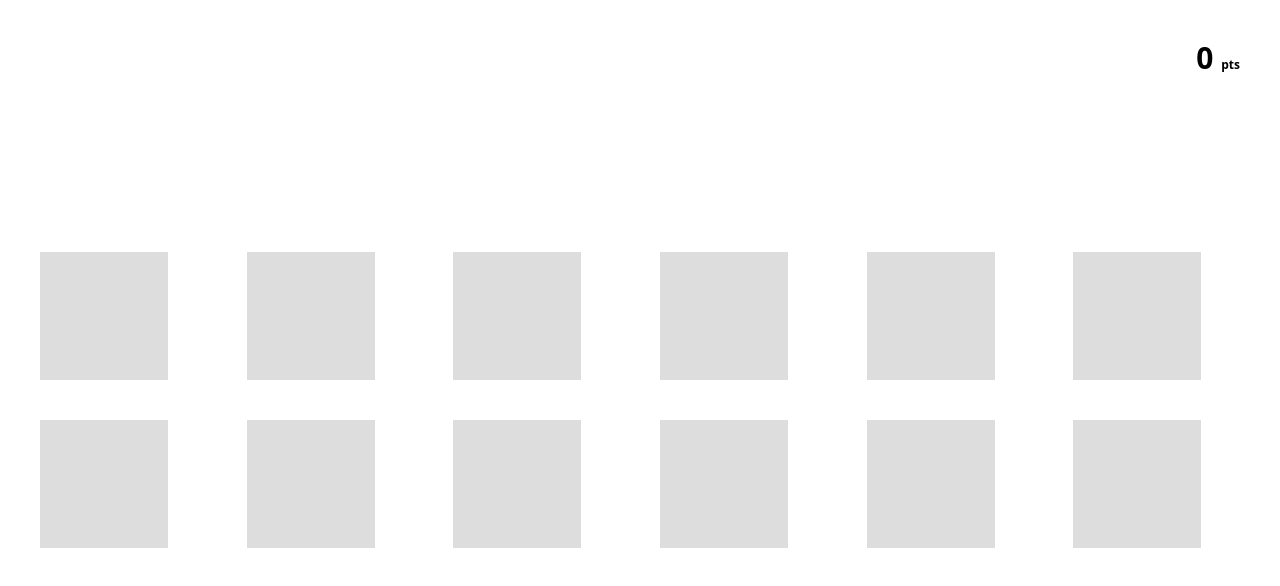
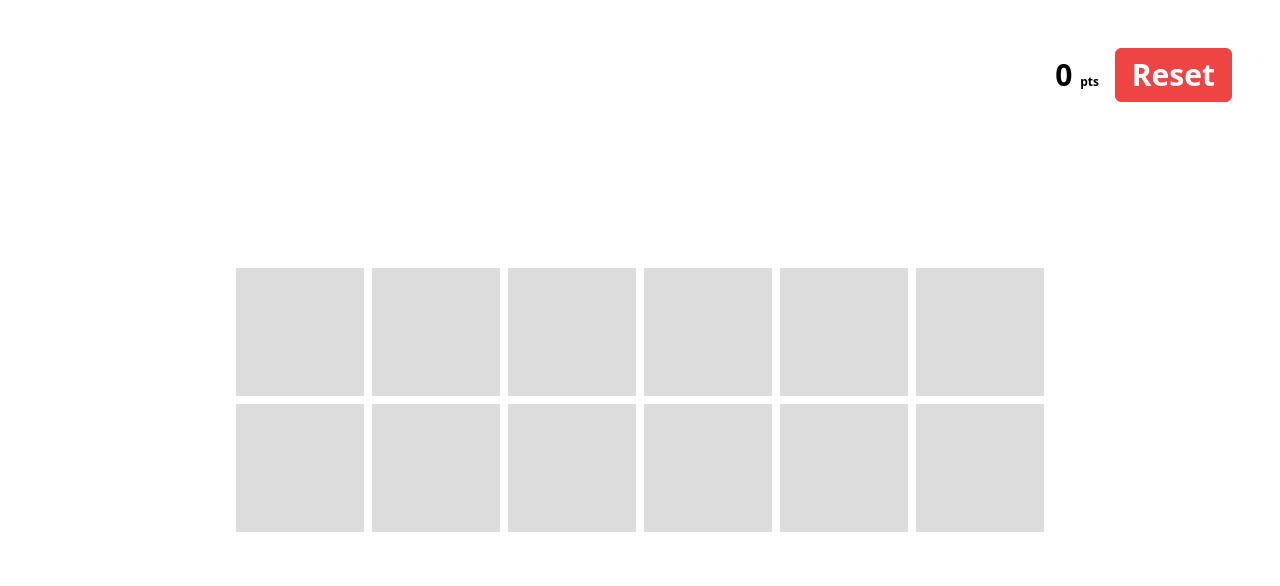
Before and after one commit to Matej-ch/alpine-memory-game, a plain HTML site: page index.html in a window 1280 px wide. Drawn offline with nearby package versions, Linux system fonts and the light colour scheme.

Commit message:
small updates

```diff
--- a/index.html
+++ b/index.html
@@ -3,28 +3,33 @@
 
 <head>
     <meta charset="utf-8">
-  <title>Memory game</title>
+    <title>Small memory game</title>
     <meta name="description" content="">
     <meta name="viewport" content="width=device-width, initial-scale=1">
 
     <link rel="stylesheet" href="css/normalize.css">
-  <link href="https://unpkg.com/tailwindcss@^1.0/dist/tailwind.min.css" rel="stylesheet">
+    <script src="https://cdn.tailwindcss.com"></script>
 
     <meta name="theme-color" content="#fafafa">
 
-  <script src="https://cdn.jsdelivr.net/gh/alpinejs/alpine@v2.x.x/dist/alpine.min.js" defer></script>
+    <script src="//unpkg.com/alpinejs" defer></script>
 </head>
 
 <body>
 
-<div x-data="game()" class="px-10 flex items-center justify-center min-h-screen">
+<div x-data="game()" class="px-10 py-4 flex items-center justify-center min-h-screen">
 
     <h1 class="fixed top-0 right-0 p-10 font-bold text-3xl">
         <span x-text="points"></span>
         <span class="text-xs">pts</span>
+
+        <button @click="reset()"
+                class="border border-red-500 bg-red-500 text-white rounded-md px-4 py-2 m-2 transition duration-500 ease select-none hover:bg-red-600 focus:outline-none focus:shadow-outline">
+            Reset
+        </button>
     </h1>
 
-  <div class="grid flex-1 grid-cols-6 gap-10">
+    <div class="grid gap-2 grid-cols-6">
 
         <template x-for="card in cards">
             <div class="h-32 bg-gray-300 w-32 cursor-pointer flex"
@@ -33,7 +38,8 @@
 
                 <div x-show="card.cleared"
                      class="w-full text-4xl font-bold"
-             style="text-align: center;align-self: center">X</div>
+                     style="text-align: center;align-self: center">X
+                </div>
             </div>
         </template>
     </div>
--- a/js/main.js
+++ b/js/main.js
@@ -1,25 +1,25 @@
 function game() {
     return {
         cards: [
-         { color: 'gold', flipped: false, cleared: false },
-         { color: 'lime', flipped: false, cleared: false },
-         { color: 'coral', flipped: false, cleared: false },
-         { color: 'cornflowerblue', flipped: false, cleared: false },
-         { color: 'Sienna', flipped: false, cleared: false },
-         { color: 'darkmagenta', flipped: false, cleared: false },
-         { color: 'gold', flipped: false, cleared: false },
-         { color: 'lime', flipped: false, cleared: false },
-         { color: 'coral', flipped: false, cleared: false },
-         { color: 'cornflowerblue', flipped: false, cleared: false },
-         { color: 'Sienna', flipped: false, cleared: false },
-         { color: 'darkmagenta', flipped: false, cleared: false },
+            {color: 'gold', flipped: false, cleared: false},
+            {color: 'lime', flipped: false, cleared: false},
+            {color: 'coral', flipped: false, cleared: false},
+            {color: 'cornflowerblue', flipped: false, cleared: false},
+            {color: 'Sienna', flipped: false, cleared: false},
+            {color: 'darkmagenta', flipped: false, cleared: false},
+            {color: 'gold', flipped: false, cleared: false},
+            {color: 'lime', flipped: false, cleared: false},
+            {color: 'coral', flipped: false, cleared: false},
+            {color: 'cornflowerblue', flipped: false, cleared: false},
+            {color: 'Sienna', flipped: false, cleared: false},
+            {color: 'darkmagenta', flipped: false, cleared: false},
         ].sort(() => Math.random() - .5),
 
         get flippedCards() {
             return this.cards.filter(card => card.flipped);
         },
 
-        get clearedCards () {
+        get clearedCards() {
             return this.cards.filter(card => card.cleared);
         },
 
@@ -31,23 +31,30 @@ function game() {
             return this.clearedCards.length;
         },
 
+        reset: function () {
+            this.cards.forEach(card => {
+                card.flipped = false;
+                card.cleared = false;
+            })
+        },
+
         flipCard: async function (card) {
 
-             if(this.flippedCards.length === 2) {
+            if (this.flippedCards.length === 2) {
                 return;
             }
 
-            card.flipped =!card.flipped;
+            card.flipped = !card.flipped;
 
-            if(this.flippedCards.length === 2) {
-                if(this.hasMatch()) {
+            if (this.flippedCards.length === 2) {
+                if (this.hasMatch()) {
                     flash('Match found, you should feel proud!');
 
                     await pause();
 
                     this.flippedCards.forEach(card => card.cleared = true);
 
-                    if(!this.remainingCards.length) {
+                    if (!this.remainingCards.length) {
                         alert('Winner Winner chicken dinner');
                     }
                 }
@@ -63,12 +70,12 @@ function game() {
     };
 }
 
-function pause(milliseconds = 850) {
-    return new Promise(resolve =>  setTimeout(resolve,milliseconds));
+function pause(milliseconds = 500) {
+    return new Promise(resolve => setTimeout(resolve, milliseconds));
 }
 
 function flash(message) {
-    window.dispatchEvent(new CustomEvent('flash',{
+    window.dispatchEvent(new CustomEvent('flash', {
         detail: {message}
     }))
 }
```
Also changed, not shown: 1 other file. Lines whose indentation alone changed are shown as unchanged.
